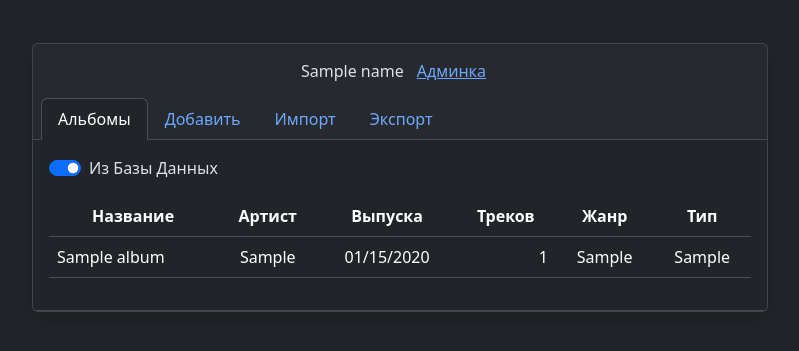
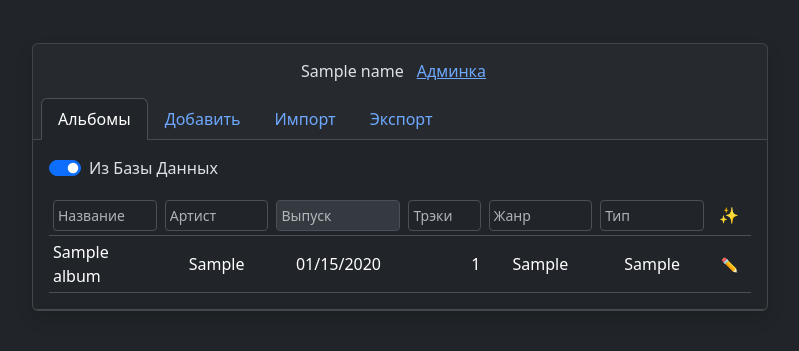
Before and after one commit to Lakosiera/course3_korshunov_laba_5, a Django app: template server/laba_5/templates/index.html in a window 1280 px wide, after a click on "Альбомы". Shown: the part 223-574 px from the top of the page, without its empty margins (240-1039 px from the left). Run offline with Django 5.2, Linux system fonts and the light colour scheme; tables that the repository leaves empty hold one stand-in row (values such as "Sample post"); the template is opened without the code that fills it: values that come from a table or form of the project are taken from there, most other values are stand-ins (such as "Sample title", 1, 10 or a date in 2020).

Commit message:
список альбомов

```diff
--- a/server/laba_5/templates/index.html
+++ b/server/laba_5/templates/index.html
@@ -78,18 +78,34 @@
                         </div>
                       </div>
 
-                      <div class="col-12">
-                        <table class="table">
+                      <div class="col-12 table-responsive">
+                        <table class="table table-sm table-hover align-middle mb-0">
                           <thead>
-                            <tr>
-                              <th scope="col">Название</th>
-                              <th scope="col">Артист</th>
-                              <th scope="col">Выпуска</th>
-                              <th scope="col">Треков</th>
-                              <th scope="col">Жанр</th>
-                              <th scope="col">Тип</th>
+                            <tr class="">
+                              <th scope="col">
+                                <input name="title" class="form-control form-control-sm p-1" type="text" placeholder="Название" autocomplete="off" />
+                              </th>
+                              <th scope="col">
+                                <input name="artist" class="form-control form-control-sm p-1" type="text" placeholder="Артист" autocomplete="off" />
+                              </th>
+                              <th scope="col">
+                                <input disabled name="relesased_at" class="form-control form-control-sm p-1" type="text" placeholder="Выпуск" autocomplete="off" />
+                              </th>
+                              <th scope="col">
+                                <input name="tracks" class="form-control form-control-sm p-1" type="text" placeholder="Трэки" autocomplete="off" />
+                              </th>
+                              <th scope="col">
+                                <input name="genre" class="form-control form-control-sm p-1" type="text" placeholder="Жанр" autocomplete="off" />
+                              </th>
+                              <th scope="col">
+                                <input name="type" class="form-control form-control-sm p-1" list="text" placeholder="Тип" autocomplete="off"/>
+                              </th>
+                              <th scope="col">
+                                <div class="mb-1">✨</div>
+                              </th>
                             </tr>
                           </thead>
+
                           <tbody>
                             {% if albums %}
                               {% for album in albums %}
@@ -98,14 +114,39 @@
                                   <td class="">{{ album.artist }}</td>
                                   <td class="">{{ album.relesased_at | date:"SHORT_DATE_FORMAT" }}</td>
                                   <td class="text-end">{{ album.tracks }}</td>
-                                  <td class="">{{ album.genre }}</td>
-                                  <td class="">{{ album.type }}</td>
+                                  <td class="text-truncate">{{ album.genre }}</td>
+                                  <td class="text-truncate">{{ album.type }}</td>
+                                  <td class="">
+                                    <div class="d-grid gap-0">
+                                      <button type="button" class="btn btn-sm btn-dark" data-bs-toggle="modal" data-bs-target="#modal-{{ album.id }}">
+                                        ✏️
+                                      </button>
+                                    </div>
+                                  </td>
                                 </tr>
+
+                                <!-- Modal -->
+                                <div class="modal fade" id="modal-{{ album.id }}" tabindex="-1" aria-labelledby="exampleModalLabel" aria-hidden="true">
+                                  <div class="modal-dialog modal-dialog-centered">
+                                    <div class="modal-content">
+                                      <div class="modal-header p-1">
+                                        <h1 class="modal-title fs-5 ms-1" id="exampleModalLabel">Альбом #{{ album.id }}</h1>
+                                        <button type="button" class="btn-close me-0" data-bs-dismiss="modal" aria-label="Close"></button>
+                                      </div>
+                                      <div class="modal-body">
+                                        {{ album.id }}
+                                      </div>
+                                      <div class="modal-footer p-1">
+                                        <button type="button" class="btn btn-danger" data-bs-dismiss="modal">🗑️ Удалить</button>
+                                        <button type="button" class="btn btn-primary" data-bs-dismiss="modal">📝 Сохранить</button>
+                                      </div>
+                                    </div>
+                                  </div>
+                                </div>
                               {% endfor %}
                             {% endif %}
                           </tbody>
                         </table>
-
                       </div>
                     </div>
                   </div>
```
